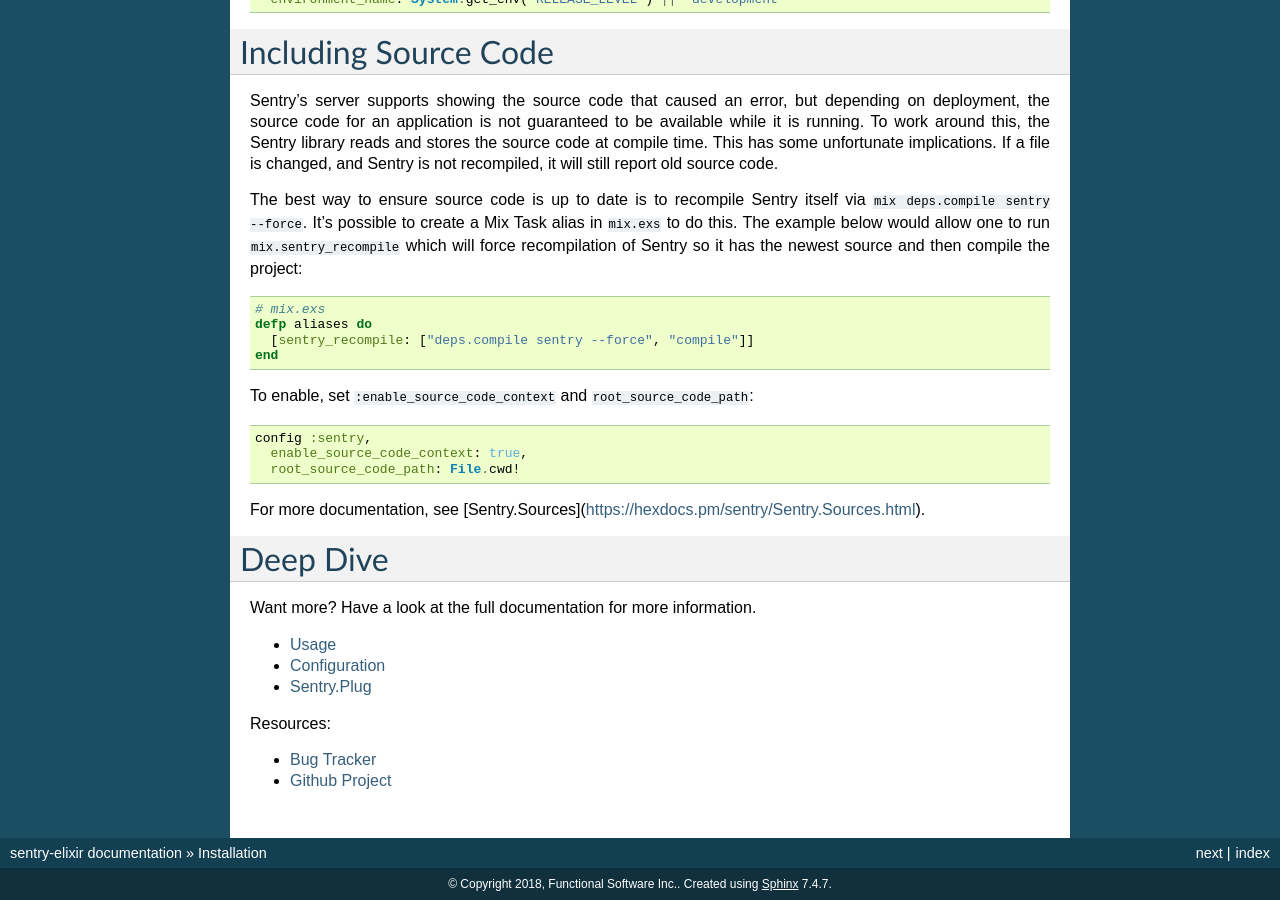
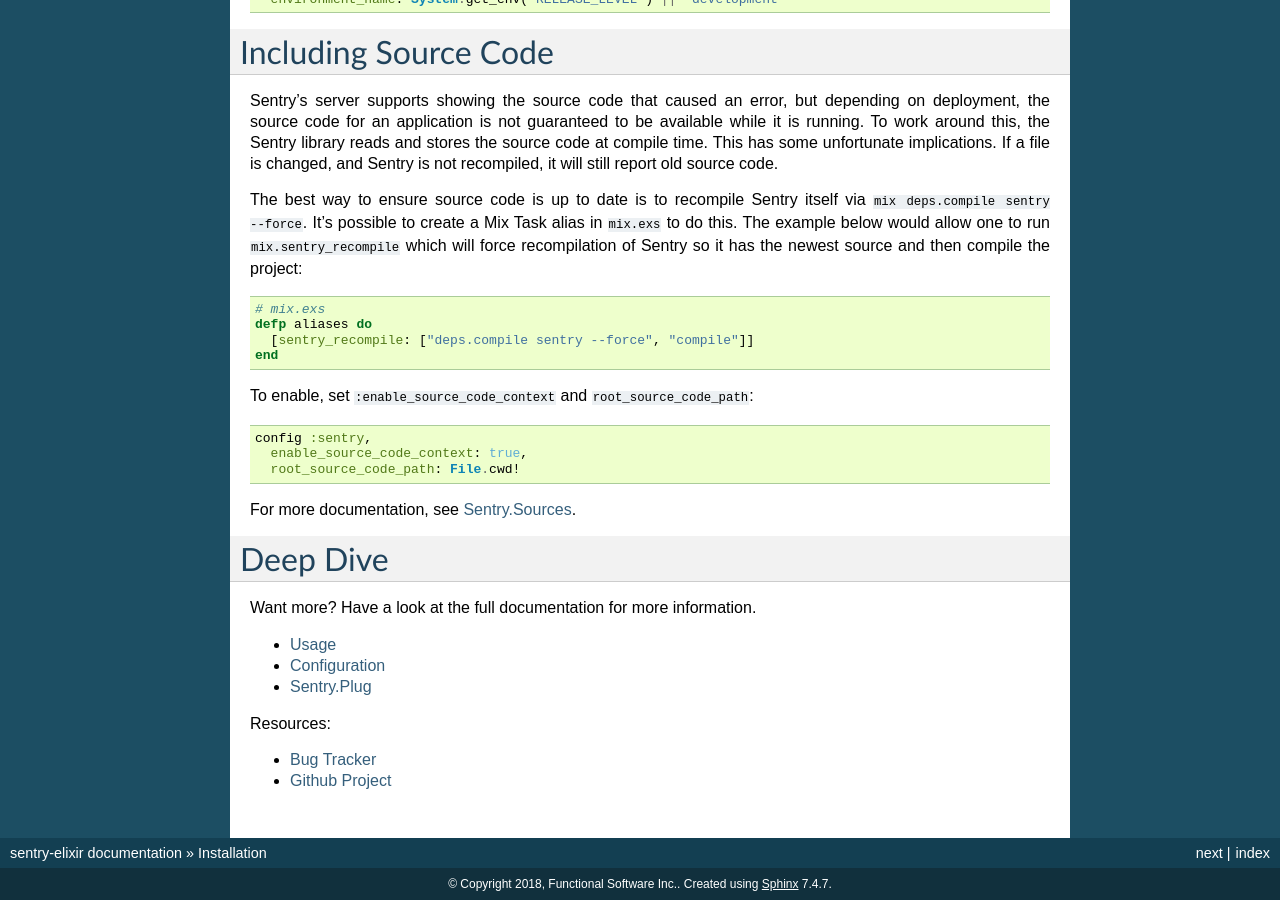
Before and after one commit to getsentry/sentry-elixir, a Sphinx documentation site: the page built from docs/index.rst, in a window 1280 px wide and 900 px high, scrolled down 2202 px. Built offline with Sphinx 7.4.7, drawn with Linux system fonts in a browser that asks for light colours; the version number could not be read and is left out.

Commit message:
fix link

```diff
--- a/docs/index.rst
+++ b/docs/index.rst
@@ -159,7 +159,7 @@
     enable_source_code_context: true,
     root_source_code_path: File.cwd!
 
-For more documentation, see [Sentry.Sources](https://hexdocs.pm/sentry/Sentry.Sources.html).
+For more documentation, see `Sentry.Sources <https://hexdocs.pm/sentry/Sentry.Sources.html>`_.
 
 Deep Dive
 ---------
```
